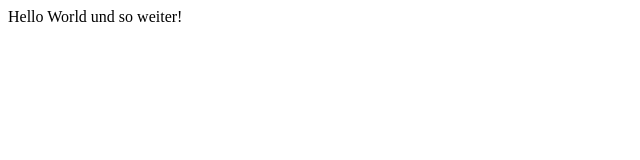
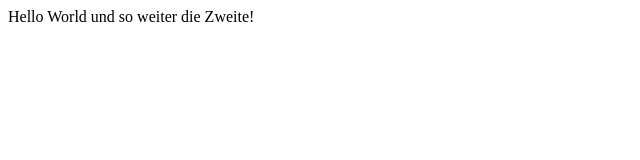
Before and after one commit to nelkasovic/modul-152, a plain HTML site: page index.html in a window 1280 px wide. Shown: the full height of the page, 0-640 px from the left. Drawn offline with Linux system fonts and the light colour scheme.

Commit message:
Dritter Commit

```diff
--- a/index.html
+++ b/index.html
@@ -7,6 +7,6 @@
     <title>Hello World!</title>
 </head>
 <body>
-    Hello World und so weiter!
+    Hello World und so weiter die Zweite!
 </body>
 </html>
```
